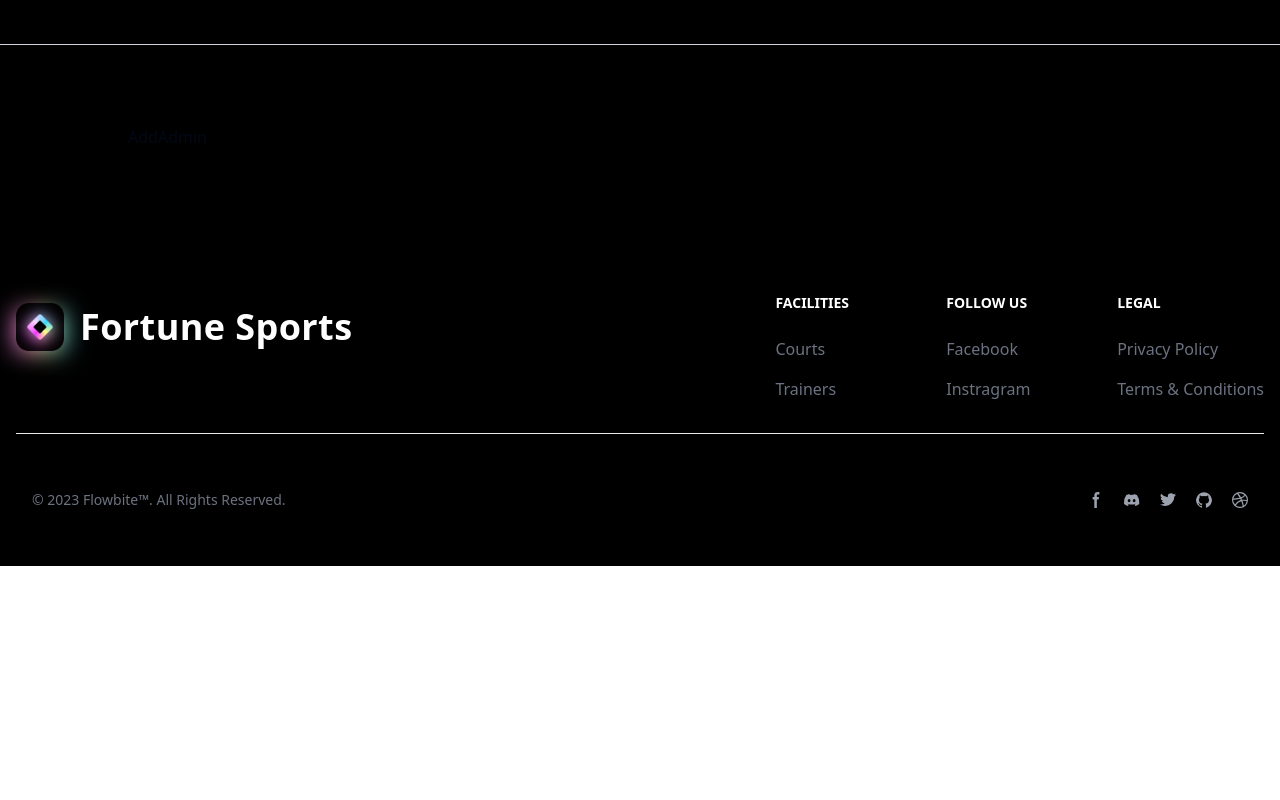
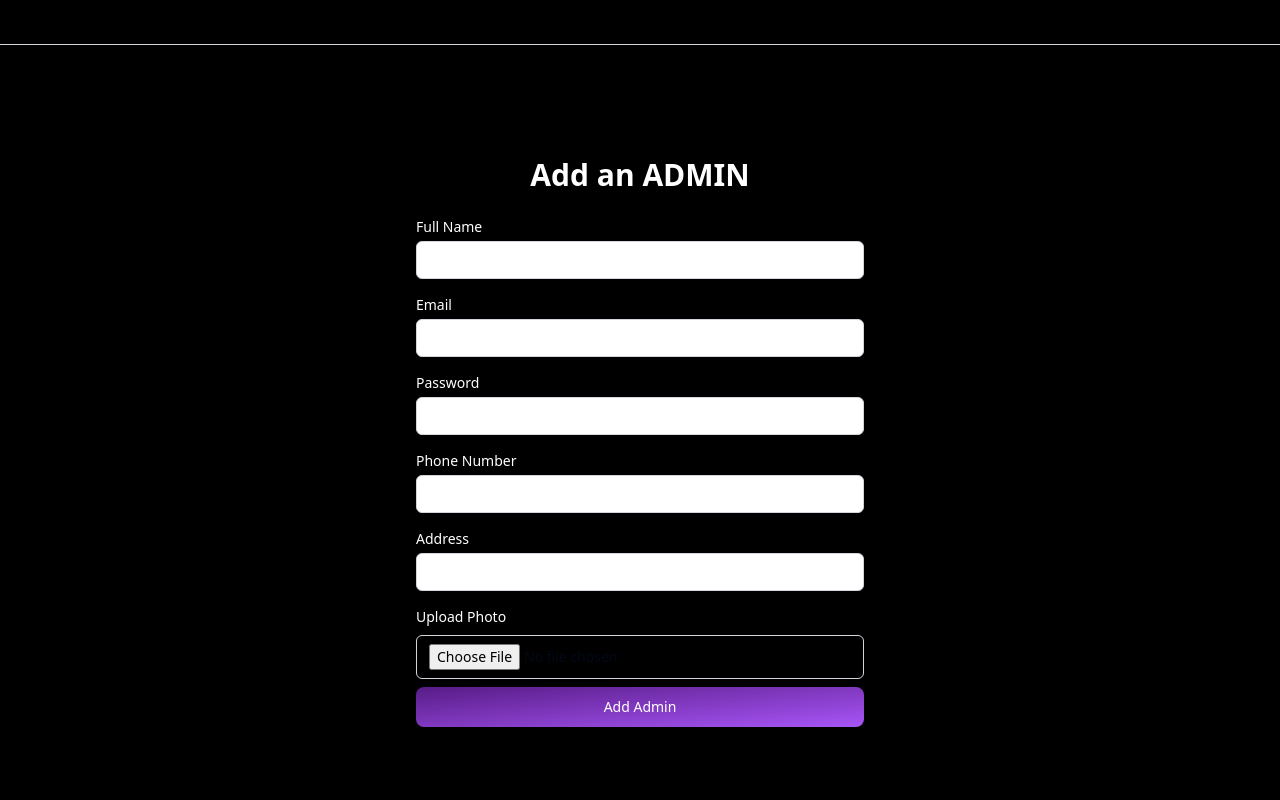
Before and after one commit to AsifAhmedSahil/Fortune-Sports---Sports-Facility-Booking-Platform---React-Tailwind-Magic-UI--Typescript, a React (Vite) app: page /dashboard/add-admin in a window 1280 px wide. Shown: the part 460-1260 px from the top of the page. Before the commit the page ends 1026 px from the top, so only its background shows below. Built offline with nearby package versions, Linux system fonts and the light colour scheme.

Commit message:
admin created admin

```diff
--- a/src/pages/DashboardPages.tsx/AddAdmin.tsx
+++ b/src/pages/DashboardPages.tsx/AddAdmin.tsx
@@ -1,8 +1,162 @@
+
+
+
+
+// import {  useNavigate } from "react-router-dom"
+import React, { useState } from "react"
+import { useAppDispatch, useAppSelector } from "@/redux/hooks"
+import { setAddress, setEmail, setName, setPassword, setPhone } from "@/redux/features/adminSlice"
+import { RootState } from "@/redux/store"
+import { useAdminSignUpMutation } from "@/redux/api/auth/authApi"
+import { toast } from "sonner"
+import axios from "axios"
 
 
 const AddAdmin = () => {
+  // const navigate = useNavigate()
+  const [file, setFile] = useState<File | null>(null);
+    const dispatch=useAppDispatch()
+    const {name,email,password,phone,address} = useAppSelector((state:RootState)=> state.admin)
+    const [adminSignUp] = useAdminSignUpMutation()
+
+    const handleFileChange = (e: React.ChangeEvent<HTMLInputElement>) => {
+      const file = e.target.files ? e.target.files[0] : null;
+      setFile(file);
+
+      // Perform additional actions with the file if needed
+      // e.g., dispatch an action or upload the file
+  };
+
+    const handleSubmit =async (e:React.FormEvent) =>{
+        e.preventDefault()
+
+
+        const formData = new FormData();
+    formData.append('image', file!);
+
+    // Upload image to ImgBB
+    const response = await axios.post(
+      'https://api.imgbb.com/1/upload?key=36a0c300dd8725a59ef1d1b64fcdb73f',
+      formData,
+      {
+        headers: {
+          'Content-Type': 'multipart/form-data',
+        },
+      }
+    );
+
+    // Log the response and extract the image URL
+    console.log('Image upload response:', response.data);
+    console.log(response.data.data.url)
+    const image = response.data.data.url
+
+
+
+        console.log(
+            name,email,password,phone,address
+        )
+        const user = await adminSignUp({name,email,password,phone,address,image})
+        toast.success("admin adde successfully",{duration:2000})
+        console.log(user)
+        // navigate("/login")
+
+    }
+
   return (
-    <div>AddAdmin</div>
+    <div className="flex  ">
+    {/* Login Form Section */}
+
+
+    <div className="w-full bg-black flex items-center justify-center p-8 ">
+      <div className="w-full max-w-md">
+        <h2 className="text-3xl font-bold mb-6 text-white text-center">Add an ADMIN</h2>
+        <form onSubmit={handleSubmit}>
+          <div className="mb-4">
+            <label htmlFor="email" className="block text-sm font-medium text-white">Full Name</label>
+            <input
+              type="text"
+              id="name"
+              name="name"
+              value={name}
+                onChange={(e) => dispatch(setName(e.target.value))}
+              className="mt-1 block w-full px-3 py-2 border border-gray-300 rounded-md shadow-sm focus:outline-none focus:ring-indigo-500 focus:border-indigo-500 sm:text-sm"
+              required
+            />
+          </div>
+          <div className="mb-4">
+            <label htmlFor="email" className="block text-sm font-medium text-white">Email</label>
+            <input
+              type="email"
+              id="email"
+              name="email"
+              value={email}
+                onChange={(e) => dispatch(setEmail(e.target.value))}
+              className="mt-1 block w-full px-3 py-2 border border-gray-300 rounded-md shadow-sm focus:outline-none focus:ring-indigo-500 focus:border-indigo-500 sm:text-sm"
+              required
+            />
+          </div>
+          <div className="mb-4">
+            <label htmlFor="password" className="block text-sm font-medium text-white">Password</label>
+            <input
+              type="password"
+              id="password"
+              name="password"
+              value={password}
+                onChange={(e) => dispatch(setPassword(e.target.value))}
+              className="mt-1 block w-full px-3 py-2 border border-gray-300 rounded-md shadow-sm focus:outline-none focus:ring-indigo-500 focus:border-indigo-500 sm:text-sm"
+              required
+            />
+          </div>
+          <div className="mb-4">
+            <label htmlFor="email" className="block text-sm font-medium text-white">Phone Number</label>
+            <input
+              type="text"
+              id="phone"
+              name="phone"
+              value={phone}
+                onChange={(e) => dispatch(setPhone(e.target.value))}
+              className="mt-1 block w-full px-3 py-2 border border-gray-300 rounded-md shadow-sm focus:outline-none focus:ring-indigo-500 focus:border-indigo-500 sm:text-sm"
+              required
+            />
+          </div>
+          <div className="mb-4">
+            <label htmlFor="email" className="block text-sm font-medium text-white">Address</label>
+            <input
+              type="text"
+              id="address"
+              name="address"
+              value={address}
+                onChange={(e) => dispatch(setAddress(e.target.value))}
+              className="mt-1 block w-full px-3 py-2 border border-gray-300 rounded-md shadow-sm focus:outline-none focus:ring-indigo-500 focus:border-indigo-500 sm:text-sm"
+              required
+            />
+          </div>
+          {/* file input - image */}
+          <div className="mt-4">
+                <label className="block mb-2 text-sm font-medium text-white dark:text-white">
+                    Upload Photo
+                </label>
+                <input
+                    className="mt-1 block w-full px-3 py-2 border border-gray-300 rounded-md shadow-sm focus:outline-none focus:ring-indigo-500 focus:border-indigo-500 sm:text-sm mb-2"
+                    id="file_input"
+                    type="file"
+                    onChange={handleFileChange}
+                />
+            </div>
+          <button
+            type="submit"
+            className="text-white bg-gradient-to-br from-purple-900 to-purple-500 hover:bg-gradient-to-bl focus:ring-4 focus:outline-none focus:ring-blue-300 dark:focus:ring-blue-800 font-medium rounded-lg text-sm px-5 py-2.5 text-center me-2 mb-2 flex justify-center items-center gap-2 w-full"
+          >
+            Add Admin
+          </button>
+        </form>
+
+      </div>
+    </div>
+
+
+  </div>
+
   )
 }
 
--- a/src/redux/api/auth/authApi.ts
+++ b/src/redux/api/auth/authApi.ts
@@ -8,6 +8,13 @@ const authApi = baseApi.injectEndpoints({
                 url:"/auth/signup",
                 method:'POST',
                 body:userInfo
+            })
+        }),
+        adminSignUp: builder.mutation({
+            query:(adminInfo) => ({
+                url:"/auth/adminSignup",
+                method:'POST',
+                body:adminInfo
             })
         }),
         login: builder.mutation({
@@ -27,4 +34,4 @@ const authApi = baseApi.injectEndpoints({
     })
 })
 
-export const {useSignUpMutation,useLoginMutation,useGetUserQuery} = authApi
+export const {useSignUpMutation,useLoginMutation,useGetUserQuery,useAdminSignUpMutation} = authApi
--- /dev/null
+++ b/src/redux/features/adminSlice.tsx
@@ -0,0 +1,35 @@
+import { createSlice, PayloadAction } from "@reduxjs/toolkit";
+
+const initialState = {
+  name: "",
+  email: "",
+  password: "",
+  phone: "",
+  address: "",
+};
+
+const adminSlice = createSlice({
+  name: "admin",
+  initialState,
+  reducers: {
+    setName: (state, action: PayloadAction<string>) => {
+      state.name = action.payload;
+    },
+    setEmail: (state, action: PayloadAction<string>) => {
+      state.email = action.payload;
+    },
+    setPassword: (state, action: PayloadAction<string>) => {
+      state.password = action.payload;
+    },
+    setPhone: (state, action: PayloadAction<string>) => {
+      state.phone = action.payload;
+    },
+    setAddress: (state, action: PayloadAction<string>) => {
+      state.address = action.payload;
+    },
+  },
+});
+
+export const { setEmail, setPassword, setPhone, setAddress, setName } =
+  adminSlice.actions;
+export default adminSlice.reducer;
--- a/src/redux/store.ts
+++ b/src/redux/store.ts
@@ -2,6 +2,7 @@ import { configureStore } from '@reduxjs/toolkit'
 import { baseApi } from './api/baseApi'
 import loginReducer from "./features/loginSlice"
 import registerReducer from "./features/registerSlice"
+import adminReducer from "./features/adminSlice"
 import facilityReducer from "./features/addFacilitySlice"
 import userReducer from "./features/userSlice"
 import { persistReducer, persistStore } from 'redux-persist'
@@ -20,6 +21,7 @@ export const store = configureStore({
     [baseApi.reducerPath]: baseApi.reducer,
     login:loginReducer,
     register:registerReducer,
+    admin:adminReducer,
     user:persistedUserReducer,
     facility:facilityReducer
 
```
